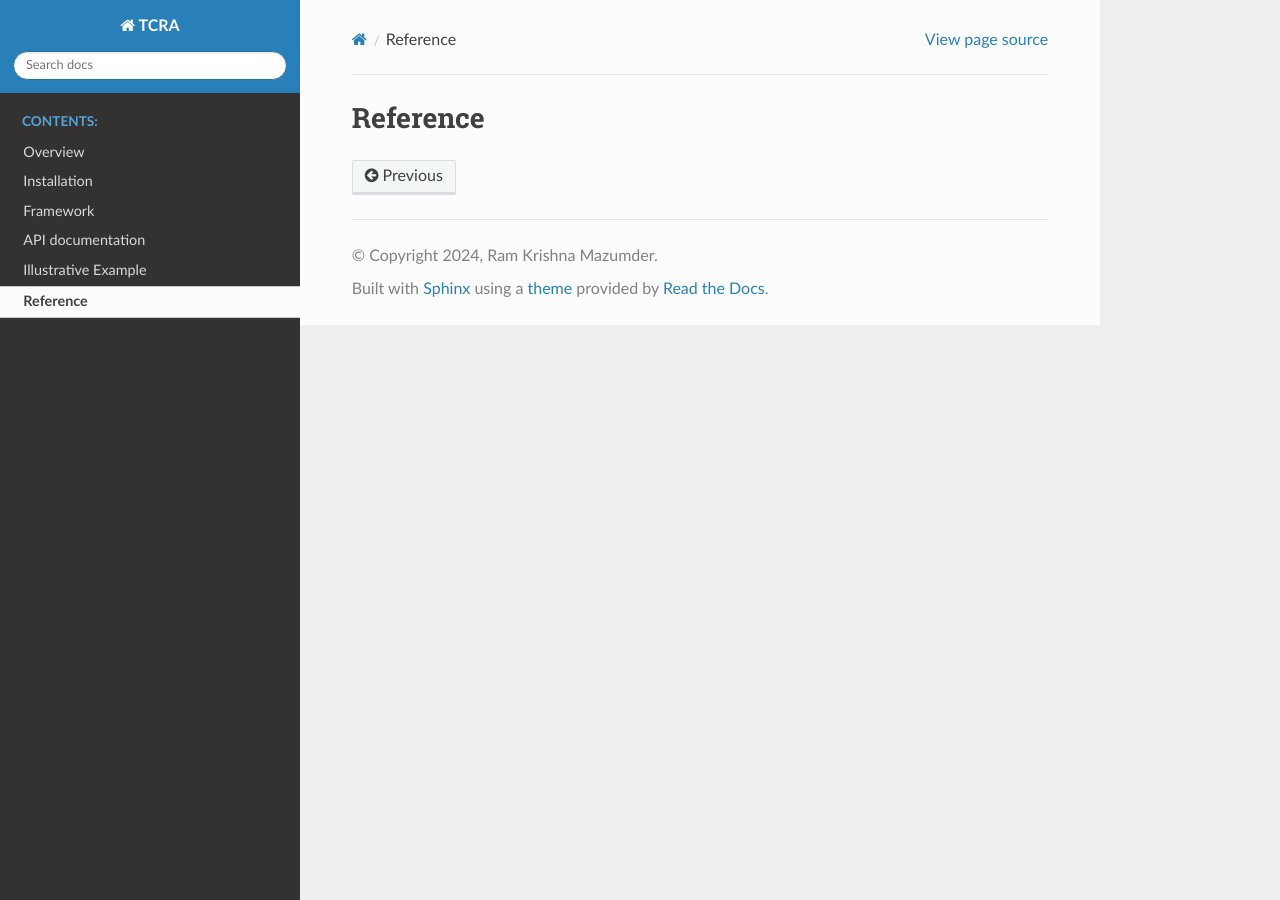
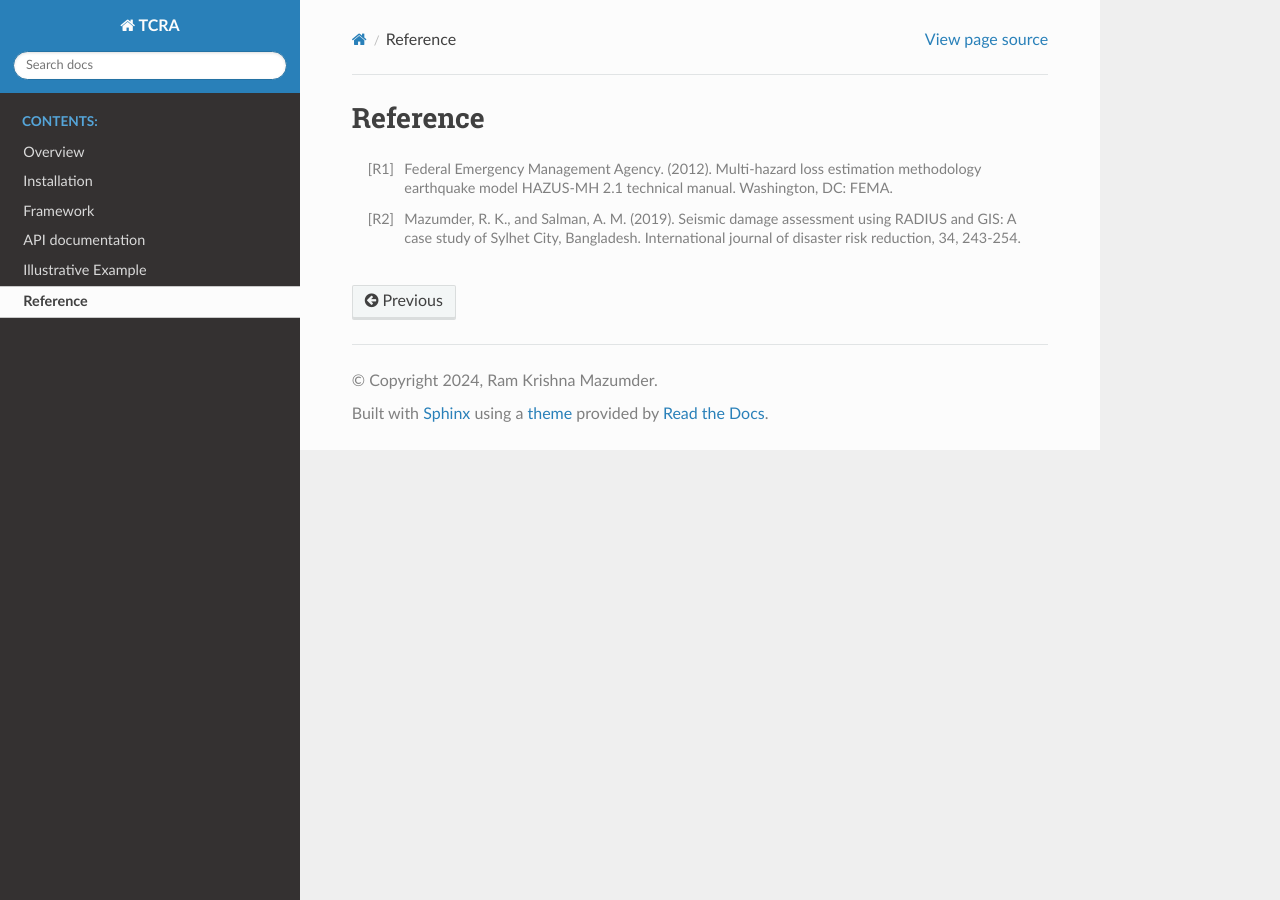
Before and after one commit to rxm562/TCRA, a Sphinx documentation site: the page built from docs/source/reference.rst, in a window 1280 px wide. Built offline with Sphinx 7.4.7 and the Read the Docs theme 2.0.0, drawn with Linux system fonts in a browser that asks for light colours; pages that are not in the unit, such as notebooks, are missing from menus.

Commit message:
Update reference.rst

```diff
--- a/docs/source/reference.rst
+++ b/docs/source/reference.rst
@@ -3,3 +3,6 @@
 ============
 Reference
 ============
+.. [R1] Federal Emergency Management Agency. (2012). Multi-hazard loss estimation methodology earthquake model HAZUS-MH 2.1 technical manual. Washington, DC: FEMA.
+
+.. [R2]	Mazumder, R. K., and Salman, A. M. (2019). Seismic damage assessment using RADIUS and GIS: A case study of Sylhet City, Bangladesh. International journal of disaster risk reduction, 34, 243-254.
```
